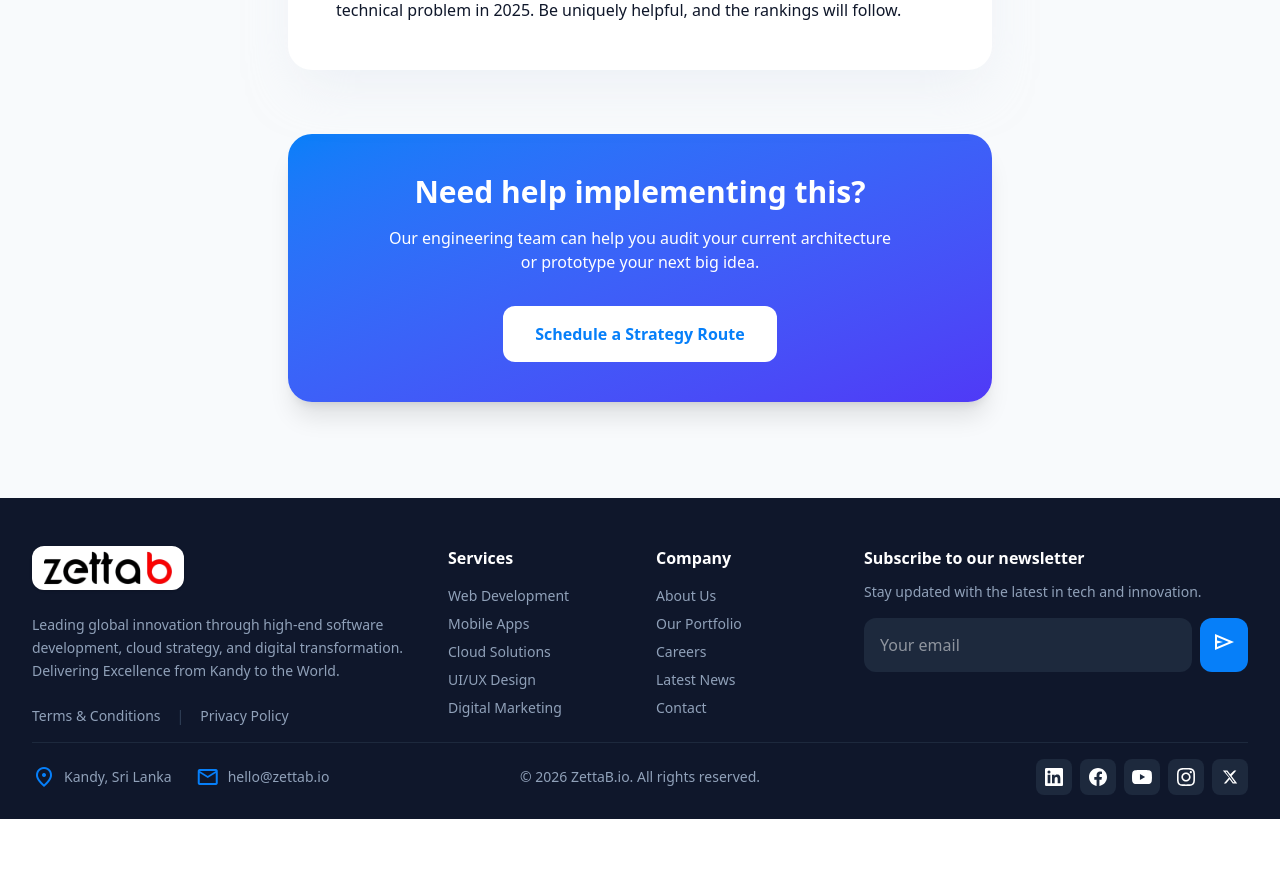
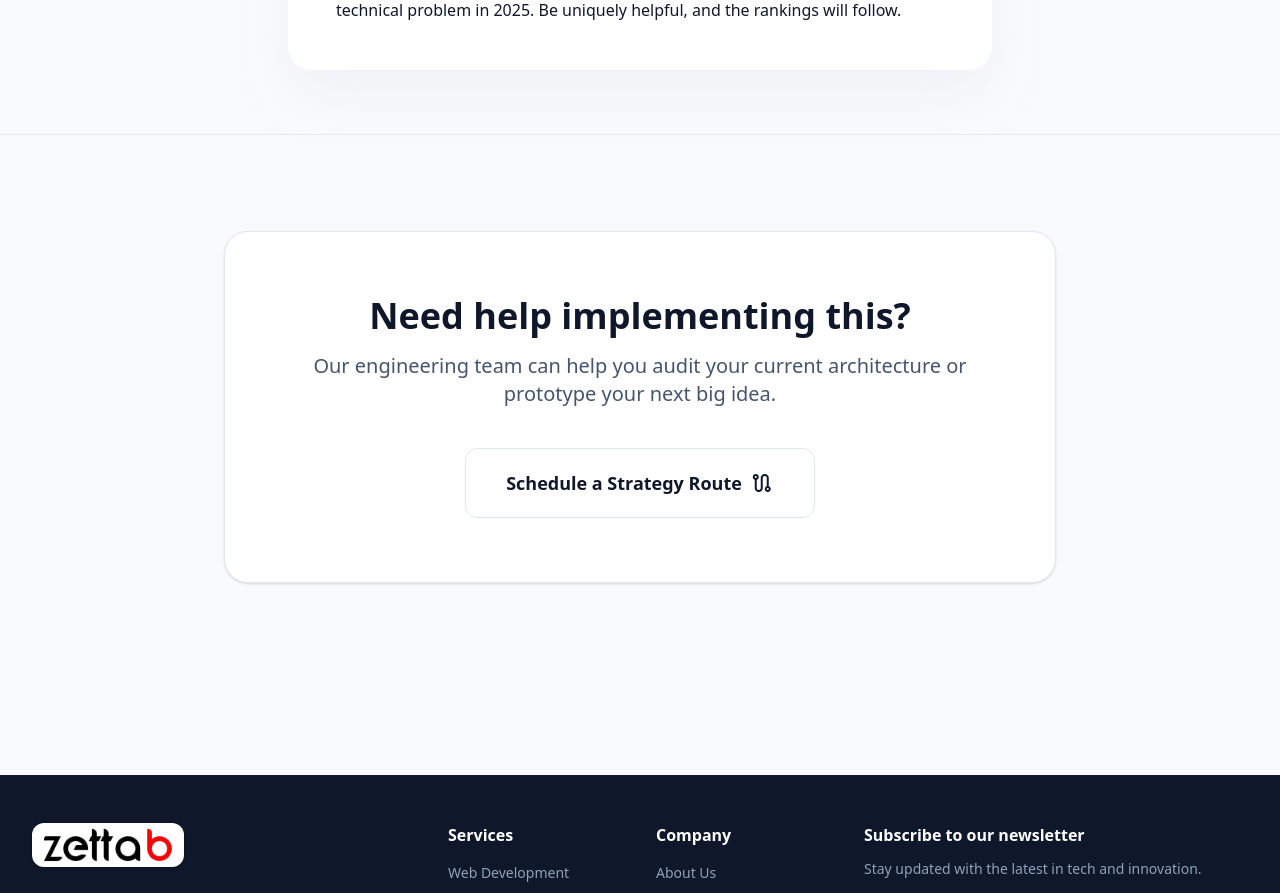
Before and after one commit to UnlimitedCollection/ZettaBSite, a Next.js app: page /blog/b2b-seo-2025-moves-needle in a window 1280 px wide. Shown: the part 1740-2633 px from the top of the page. Before the commit the page ends 2559 px from the top, so only its background shows below. Built offline with nearby package versions, Linux system fonts and the light colour scheme.

Commit message:
Fix: Replace blue CTA banner with white style on blog posts; Add BackToTop button

```diff
--- a/src/app/blog/[slug]/page.tsx
+++ b/src/app/blog/[slug]/page.tsx
@@ -90,17 +90,19 @@ export default async function BlogPostPage({ params }: Props) {
             </article>
 
             {/* CTA Section */}
-            <div className="max-w-3xl mx-auto px-4 sm:px-6 lg:px-8 mt-16">
-                <div className="bg-gradient-to-br from-primary to-indigo-600 rounded-3xl p-10 text-center text-white shadow-xl">
-                    <h3 className="text-3xl font-bold mb-4">Need help implementing this?</h3>
-                    <p className="text-primary-100 mb-8 max-w-lg mx-auto">
-                        Our engineering team can help you audit your current architecture or prototype your next big idea.
-                    </p>
-                    <Link href="/contact" className="inline-block px-8 py-4 bg-white text-primary rounded-xl font-bold hover:scale-105 transition-transform">
-                        Schedule a Strategy Route
-                    </Link>
+            <section className="py-24 bg-slate-50 border-t border-slate-200 mt-16">
+                <div className="max-w-4xl mx-auto px-4 sm:px-6 lg:px-8">
+                    <div className="p-12 md:p-16 bg-white rounded-3xl border border-slate-200 text-center shadow-sm">
+                        <h2 className="font-bold text-4xl text-slate-900 mb-4">Need help implementing this?</h2>
+                        <p className="text-xl text-slate-600 mb-10 max-w-2xl mx-auto">
+                            Our engineering team can help you audit your current architecture or prototype your next big idea.
+                        </p>
+                        <Link href="/contact" className="inline-flex items-center justify-center gap-2 px-10 py-5 bg-white text-slate-900 border border-slate-200 rounded-xl font-bold text-lg hover:border-primary transition-colors hover:shadow-md">
+                            Schedule a Strategy Route <span className="material-symbols-outlined text-sm">route</span>
+                        </Link>
+                    </div>
                 </div>
-            </div>
+            </section>
         </main>
     );
 }
--- a/src/app/layout.tsx
+++ b/src/app/layout.tsx
@@ -4,6 +4,7 @@ import "./globals.css";
 import { Header } from "@/components/Header";
 import { Footer } from "@/components/Footer";
 import { GlobalContactModal } from "@/components/GlobalContactModal";
+import { BackToTop } from "@/components/BackToTop";
 
 const manrope = Manrope({
   variable: "--font-manrope",
@@ -35,6 +36,7 @@ export default function RootLayout({
         </main>
         <Footer />
         <GlobalContactModal />
+        <BackToTop />
       </body>
     </html>
   );
--- /dev/null
+++ b/src/components/BackToTop.tsx
@@ -0,0 +1,45 @@
+"use client";
+
+import { useState, useEffect } from "react";
+
+export function BackToTop() {
+    const [isVisible, setIsVisible] = useState(false);
+
+    // Show button when page is scrolled down
+    const toggleVisibility = () => {
+        if (window.scrollY > 300) {
+            setIsVisible(true);
+        } else {
+            setIsVisible(false);
+        }
+    };
+
+    // Set the top scroll position
+    const scrollToTop = () => {
+        window.scrollTo({
+            top: 0,
+            behavior: "smooth",
+        });
+    };
+
+    useEffect(() => {
+        window.addEventListener("scroll", toggleVisibility);
+        return () => window.removeEventListener("scroll", toggleVisibility);
+    }, []);
+
+    return (
+        <div className="fixed bottom-8 right-8 z-50">
+            {isVisible && (
+                <button
+                    onClick={scrollToTop}
+                    aria-label="Back to top"
+                    className="flex justify-center items-center w-12 h-12 rounded-full bg-slate-900 text-white shadow-xl hover:-translate-y-1 hover:bg-primary transition-all duration-300 focus:outline-none focus:ring-2 focus:ring-primary focus:ring-offset-2"
+                >
+                    <span className="material-symbols-outlined font-bold text-xl">
+                        arrow_upward
+                    </span>
+                </button>
+            )}
+        </div>
+    );
+}
--- a/src/components/NewsletterForm.tsx
+++ b/src/components/NewsletterForm.tsx
@@ -11,14 +11,14 @@ export function NewsletterForm() {
     };
 
     return isSubscribed ? (
-        <div className="bg-green-500/20 text-green-100 p-4 rounded-xl flex items-center justify-center gap-2 border border-green-500/30 max-w-md mx-auto">
+        <div className="bg-green-50 text-green-700 p-4 rounded-xl flex items-center justify-center gap-2 border border-green-200 max-w-md mx-auto">
             <span className="material-symbols-outlined text-xl">check_circle</span>
             <span className="text-sm font-medium">Thanks for subscribing!</span>
         </div>
     ) : (
         <form className="flex flex-col sm:flex-row gap-3 max-w-md mx-auto" onSubmit={handleSubscribe}>
-            <input type="email" required placeholder="Enter your email" className="flex-1 h-11 px-4 rounded-md text-sm bg-white/10 border border-white/20 text-white placeholder-white/60 focus:outline-none focus:border-white" />
-            <button type="submit" className="h-11 px-6 rounded-md bg-white text-primary text-sm font-semibold hover:bg-gray-50 transition-colors flex-shrink-0">Subscribe</button>
+            <input type="email" required placeholder="Enter your email" className="flex-1 h-12 px-4 rounded-xl text-sm bg-slate-50 border border-slate-200 text-slate-900 placeholder-slate-400 focus:outline-none focus:border-primary focus:ring-1 focus:ring-primary" />
+            <button type="submit" className="h-12 px-8 rounded-xl bg-primary text-white text-sm font-semibold hover:bg-primary/90 transition-colors flex-shrink-0">Subscribe</button>
         </form>
     );
 }
```
